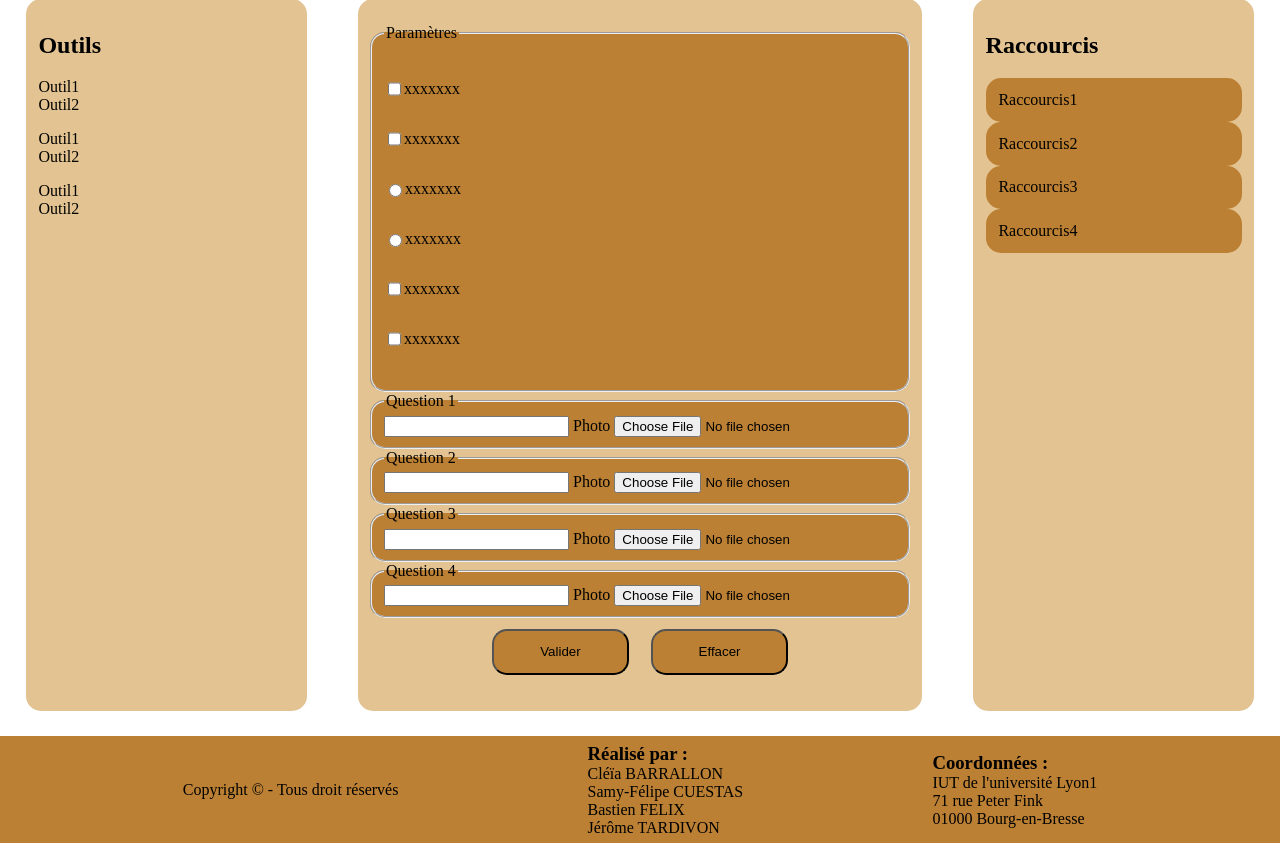
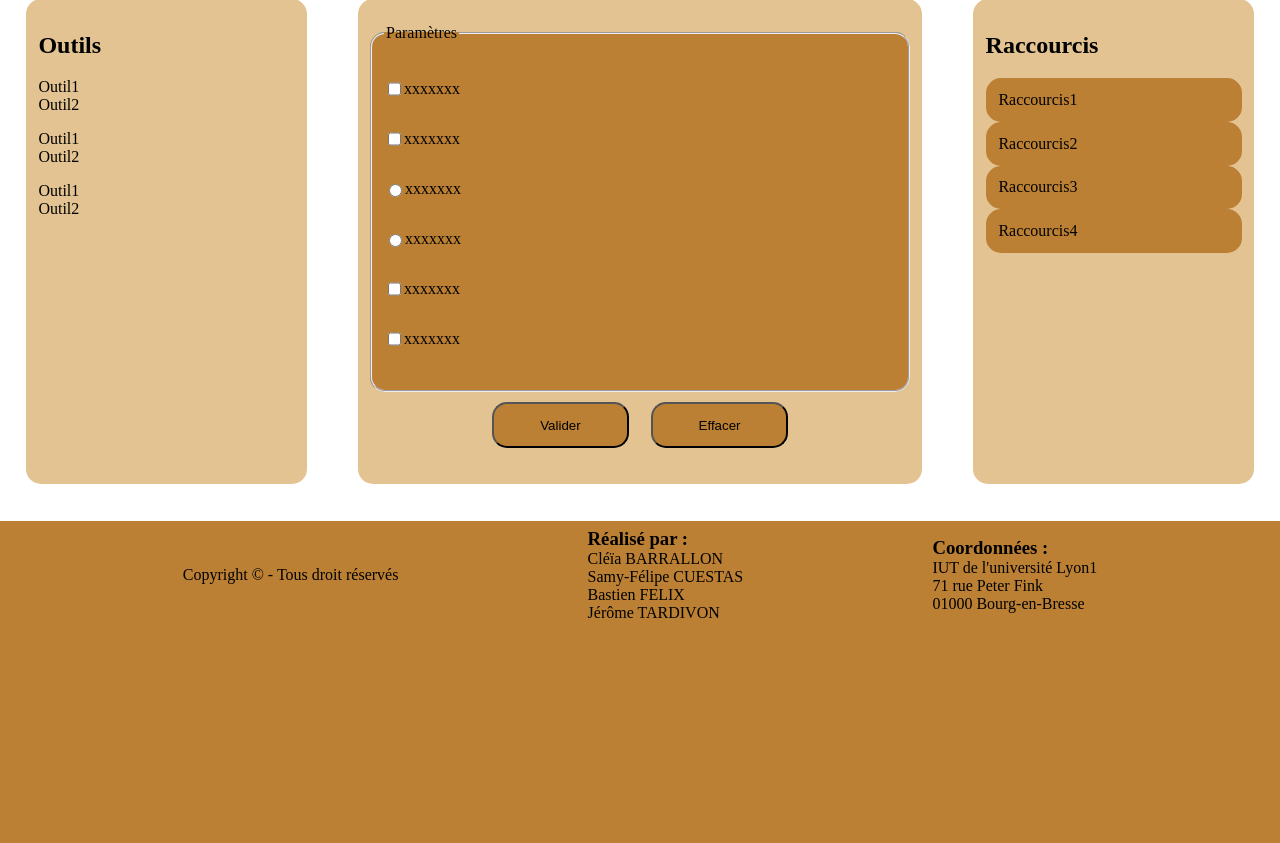
Before and after one commit to JeromeTardivon/Exerciseur-en-Ligne, a PHP site: page /chapter-creation.php in a window 1280 px wide. Shown: the part 172-1015 px from the top of the page. After the commit the page ends 790 px from the top, so only its background shows below. Run offline with PHP 8.4, Linux system fonts and the light colour scheme; data that the repository does not hold is empty.

Commit message:
started to change things for the editor's implementation

```diff
--- a/exerciseur/chapter-creation.php
+++ b/exerciseur/chapter-creation.php
@@ -45,33 +45,7 @@
                     </ul>
                 </fieldset>
 
-                <fieldset>
-                    <legend>Question 1</legend>
-                    <input type="textarea">
-                    <label for="illutration">Photo</label>
-                    <input id="illustration" type="file" name="illustration" accept=".jpg, .png">
-                </fieldset>
 
-                <fieldset>
-                    <legend>Question 2</legend>
-                    <input type="textarea">
-                    <label for="illutration">Photo</label>
-                    <input id="illustration" type="file" name="illustration" accept=".jpg, .png">
-                </fieldset>
-
-                <fieldset>
-                    <legend>Question 3</legend>
-                    <input type="textarea">
-                    <label for="illutration">Photo</label>
-                    <input id="illustration" type="file" name="illustration" accept=".jpg, .png">
-                </fieldset>
-
-                <fieldset>
-                    <legend>Question 4</legend>
-                    <input type="textarea">
-                    <label for="illutration">Photo</label>
-                    <input id="illustration" type="file" name="illustration" accept=".jpg, .png">
-                </fieldset>
 
                 <div>
                     <button type=”submit” class="btn">Valider</button>
```
